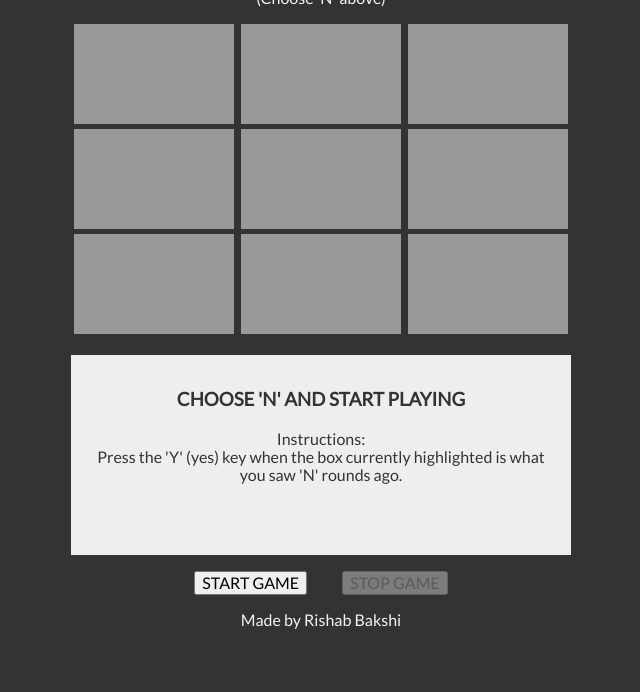
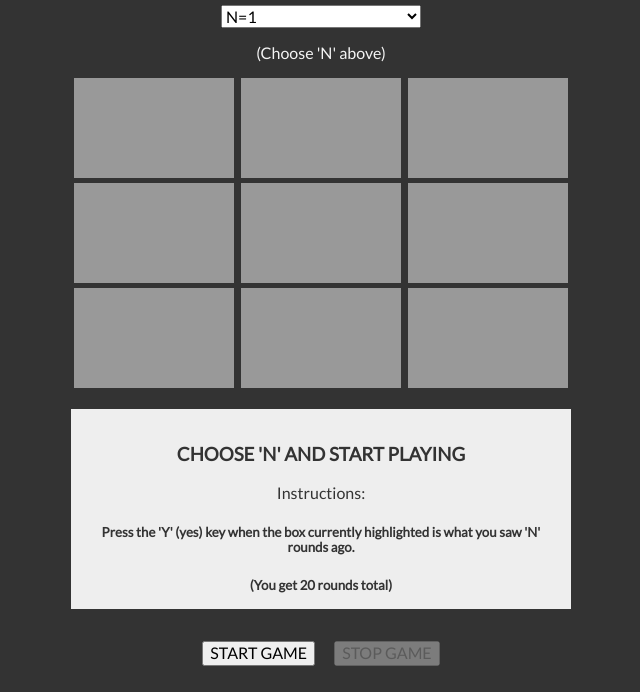
Before and after one commit to rishabkbakshi/simple-js-games, a website: page games/nback/nback.html in a window 1280 px wide. Shown: the part 140-832 px from the top of the page, without its empty margins (319-959 px from the left). Drawn offline with Linux system fonts and the light colour scheme.

Commit message:
Added Nback to the main games page and added a card for it

```diff
--- a/games/nback/index.html
+++ b/games/nback/nback.html
@@ -15,7 +15,9 @@
 <body class="bg-dark-gray near-white">
 
     <div class="grid-container tc mv4">
-
+        <a href="../../index.html" class="pointer mr-auto pv3"> <img height="30px" width="30px" src="../../back.png"
+                alt="Back to Home">
+        </a>
         <div class="page-title">
             <h1> N-BACK TEST </h1>
             <!-- <h5>How good is your memory?</h5> -->
@@ -23,10 +25,10 @@
 
         <div class="nback-selection mv3" onchange="setNbackValue()">
             <select id="nbackSelect">
-                <option value="1">One Back</option>
-                <option value="2">Two Back</option>
-                <option value="3">Three Back</option>
-                <option value="4">Four Back</option>
+                <option value="1">N=1</option>
+                <option value="2">N=2</option>
+                <option value="3">N=3</option>
+                <option value="4">N=4</option>
             </select>
             <p> (Choose 'N' above)</p>
         </div>
@@ -47,12 +49,12 @@
 
         </div>
 
-        <div class="game-controls">
-            <button id="startNewGame" class="mh3" onclick="startNewGame()" disabled=""> START GAME</button>
-            <button id="stopGame" class="mh3" onclick="stopGame()"> STOP GAME</button>
+        <div class="game-controls mv4">
+            <button id="startNewGame" class="mh2" onclick="startNewGame()" disabled=""> START GAME</button>
+            <button id="stopGame" class="mh2" onclick="stopGame()"> STOP GAME</button>
         </div>
 
-        <div class="container-bottom mv3"> Made by Rishab Bakshi </div>
+        <!-- <div class="container-bottom mv3"> Made by Rishab Bakshi </div> -->
     </div>
     <script src="nback.js">
     </script>
--- a/games/nback/nback.js
+++ b/games/nback/nback.js
@@ -133,7 +133,9 @@ function setNbackValue(){
 
 
 function initialize(){
-    alertBox.innerHTML += "<h3> CHOOSE 'N' AND START PLAYING </h3>" + `Instructions: <br> Press the 'Y' (yes) key when the box currently highlighted is what you saw 'N' rounds ago. `;
+    alertBox.innerHTML += "<h3> CHOOSE 'N' AND START PLAYING </h3>" + `Instructions: <br>
+     <h5> Press the 'Y' (yes) key when the box currently highlighted is what you saw 'N' rounds ago. <h5>
+     (You get 20 rounds total)`;
 }
 
 initialize()
```
Also changed, not shown: index.html (+19 -0 lines), games/nback/nback.jpeg (added).
